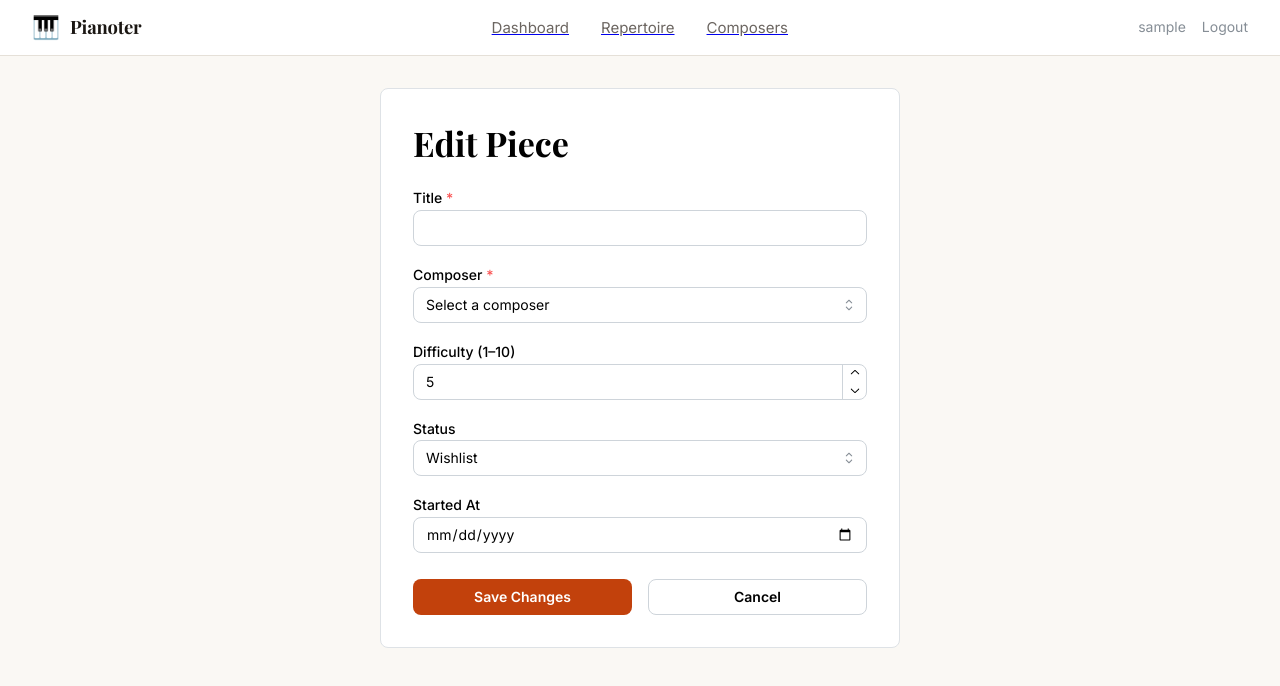
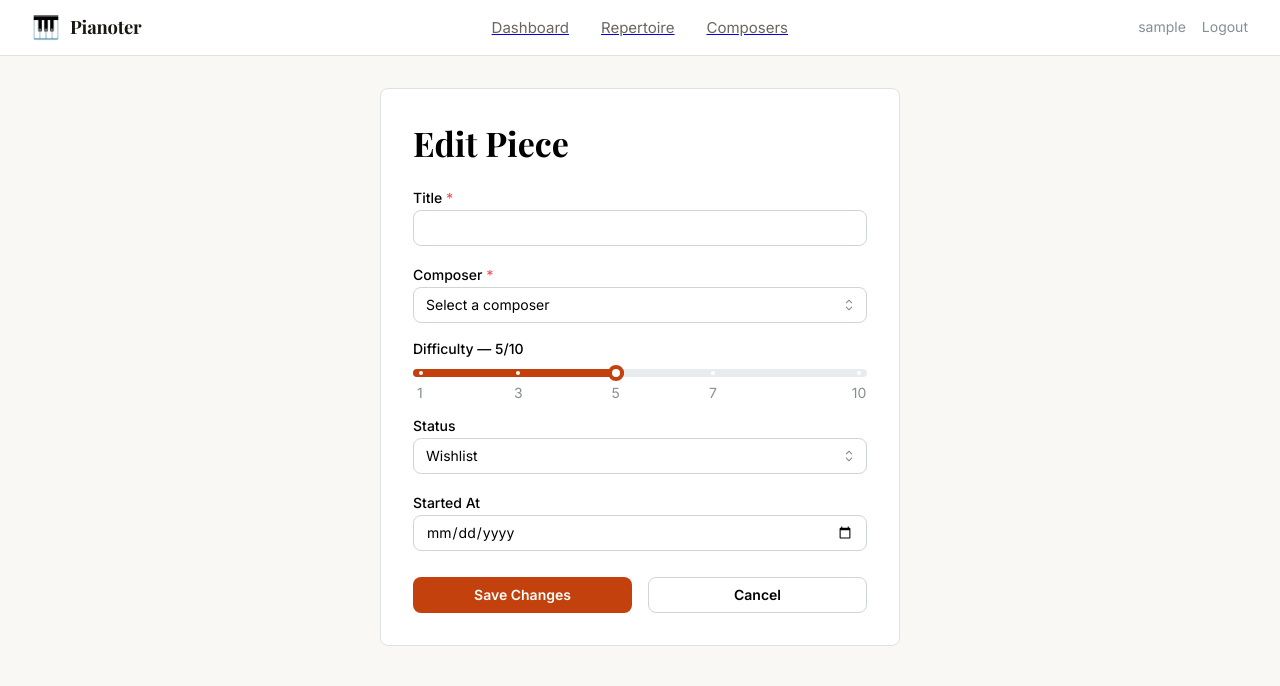
Before and after one commit to notarock/pianoter, a React (Vite) app in the folder web/: page /pieces/1/edit in a window 1280 px wide. Shown: the top 686 px of the page. Built offline with nearby package versions, Linux system fonts and the light colour scheme; no server answers; sample sign-in values are in the browser's storage.

Commit message:
Replace difficulty number input with slider; add progress bar in detail view

```diff
--- a/web/src/pages/PieceDetail.tsx
+++ b/web/src/pages/PieceDetail.tsx
@@ -2,7 +2,7 @@ import { useEffect, useState } from 'react'
 import { useParams, useNavigate, Link } from 'react-router-dom'
 import {
   Title, Group, Button, Badge, Stack, Table,
-  Text, Textarea, NativeSelect, Box, Timeline, Breadcrumbs, Anchor,
+  Text, Textarea, NativeSelect, Box, Timeline, Breadcrumbs, Anchor, Progress,
 } from '@mantine/core'
 import { api } from '../api/client'
 import { PLAYING_LEVELS } from '../api/types'
@@ -88,7 +88,17 @@ export default function PieceDetail() {
           </Table.Tr>
           <Table.Tr>
             <Table.Td c="dimmed" pr="xl">Difficulty</Table.Td>
-            <Table.Td>{piece.difficulty}/10</Table.Td>
+            <Table.Td>
+              <Group gap="sm" align="center">
+                <Progress
+                  value={piece.difficulty * 10}
+                  color="terracotta"
+                  size="sm"
+                  w={80}
+                />
+                <Text size="sm">{piece.difficulty}/10</Text>
+              </Group>
+            </Table.Td>
           </Table.Tr>
           <Table.Tr>
             <Table.Td c="dimmed" pr="xl">Status</Table.Td>
--- a/web/src/pages/PieceForm.tsx
+++ b/web/src/pages/PieceForm.tsx
@@ -1,8 +1,8 @@
 import { useEffect, useState } from 'react'
 import { useParams, useNavigate } from 'react-router-dom'
 import {
-  Title, Stack, TextInput, NativeSelect, NumberInput,
-  Button, Group, Paper,
+  Title, Stack, TextInput, NativeSelect,
+  Button, Group, Paper, Slider, Text,
 } from '@mantine/core'
 import { api } from '../api/client'
 import type { Composer, Piece } from '../api/types'
@@ -15,7 +15,7 @@ export default function PieceForm() {
   const [composers, setComposers] = useState<Composer[]>([])
   const [title, setTitle] = useState('')
   const [composerId, setComposerId] = useState('')
-  const [difficulty, setDifficulty] = useState<number | string>(5)
+  const [difficulty, setDifficulty] = useState(5)
   const [status, setStatus] = useState('wishlist')
   const [startedAt, setStartedAt] = useState('')
 
@@ -25,7 +25,7 @@ export default function PieceForm() {
       api.pieces.get(Number(id)).then(p => {
         setTitle(p.title)
         setComposerId(String(p.composer_id))
-        setDifficulty(p.difficulty)
+        setDifficulty(p.difficulty ?? 5)
         setStatus(p.status)
         setStartedAt(p.started_at ? p.started_at.slice(0, 10) : '')
       })
@@ -37,7 +37,7 @@ export default function PieceForm() {
     const data = {
       title,
       composer_id: Number(composerId),
-      difficulty: Number(difficulty),
+      difficulty,
       status: status as Piece['status'],
       started_at: startedAt ? new Date(startedAt).toISOString() : null,
     }
@@ -75,13 +75,19 @@ export default function PieceForm() {
             onChange={e => setComposerId(e.target.value)}
             data={composerOptions}
           />
-          <NumberInput
-            label="Difficulty (1–10)"
-            min={1}
-            max={10}
-            value={difficulty}
-            onChange={setDifficulty}
-          />
+          <div>
+            <Text size="sm" fw={500} mb={6}>Difficulty — {difficulty}/10</Text>
+            <Slider
+              aria-label="Difficulty (1–10)"
+              min={1}
+              max={10}
+              value={difficulty}
+              onChange={setDifficulty}
+              marks={[1,3,5,7,10].map(v => ({ value: v, label: String(v) }))}
+              color="terracotta"
+              mb="md"
+            />
+          </div>
           <NativeSelect
             label="Status"
             value={status}
```
